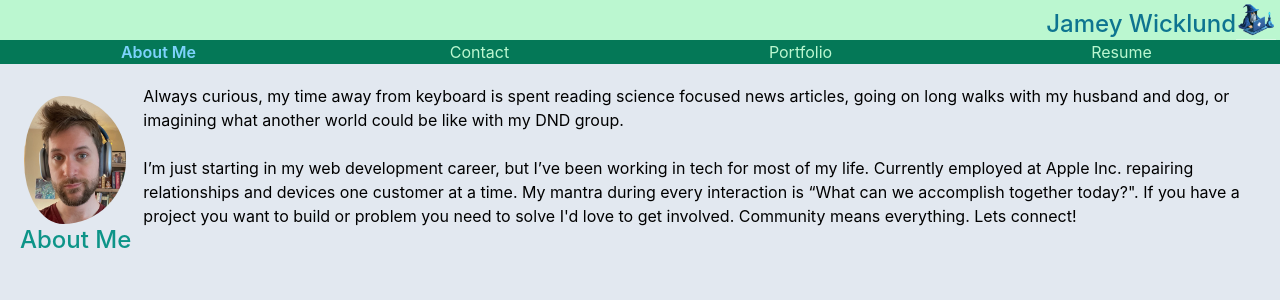
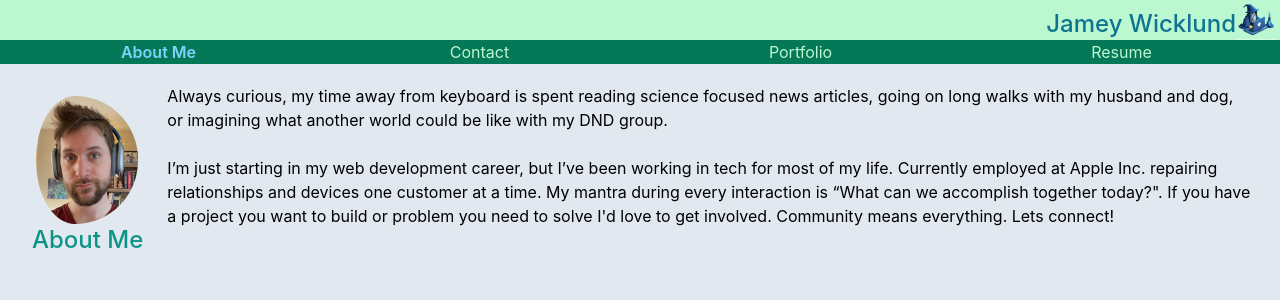
Before and after one commit to TheBluWiz/react-portfolio, a React (Create React App) app: page / in a window 1280 px wide. Shown: the top 300 px of the page. Built offline with nearby package versions, Linux system fonts and the light colour scheme.

Commit message:
Adjusts About Me margins

```diff
--- a/src/pages/AboutMe.js
+++ b/src/pages/AboutMe.js
@@ -5,10 +5,10 @@ export default function AboutMe() {
     <>
       {/* <div className="grid grid-cols-2 mx-1"> */}
       <div className="float-left mr-3">
-        <img src={profilePic} alt="Jamey Wicklund" className="max-h-32 rounded-full pl-6 mt-3" />
-        <h2 className="text-2xl font-medium text-teal-600 pl-5">About Me</h2>
+        <img src={profilePic} alt="Jamey Wicklund" className="max-h-32 rounded-full pl-6 mt-3 mx-3" />
+        <h2 className="text-2xl font-medium text-teal-600 pl-5 mx-3">About Me</h2>
       </div>
-      <div className="mt-5 mx-5">
+      <div className="mt-5 mx-7">
         <p>Always curious, my time away from keyboard is spent reading science focused news articles, going on long
           walks
           with my husband and dog, or imagining what another world could be like with my DND group.<br /><br />
```
